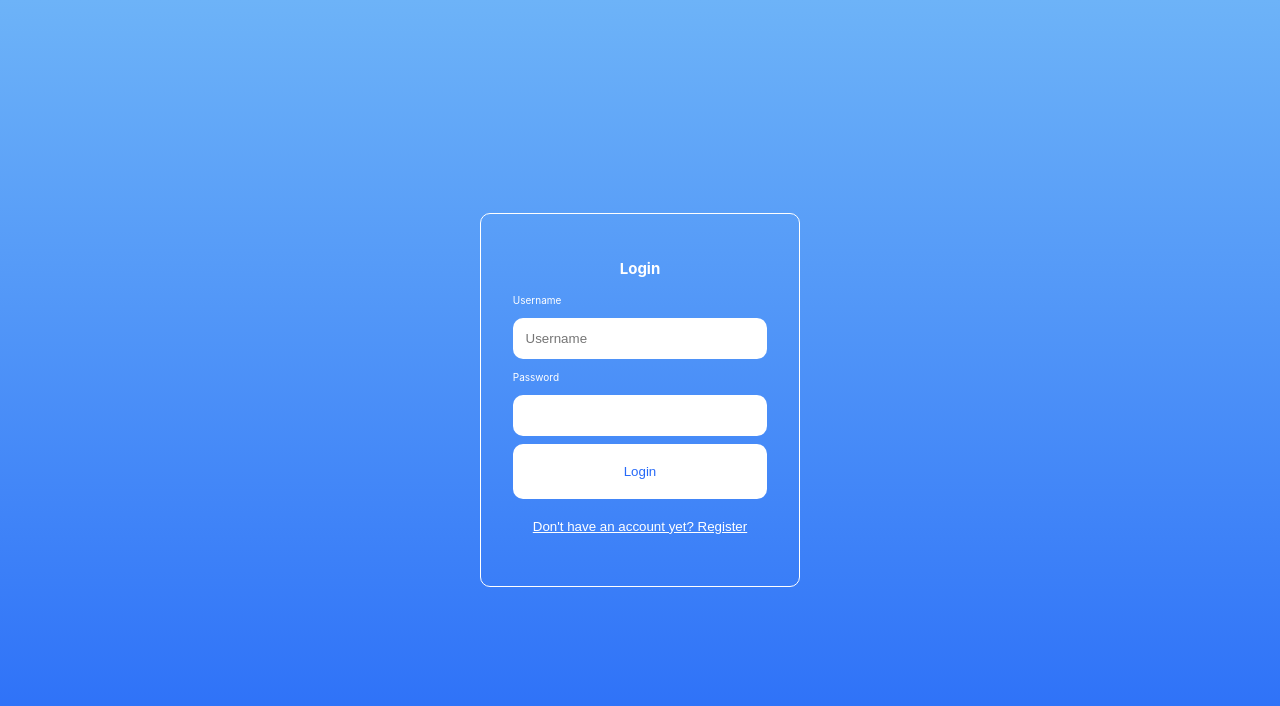
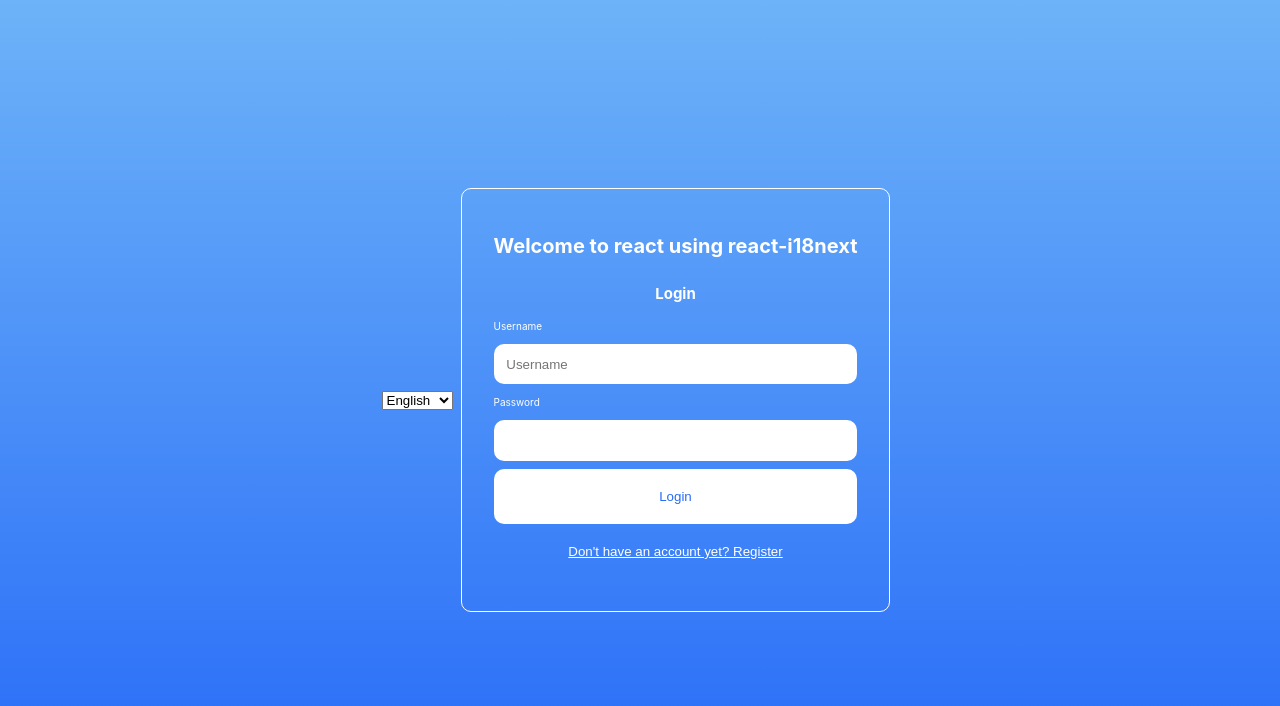
Before and after one commit to Dinka585/logmetrixfront, a React (Create React App) app: page / in a window 1280 px wide. Shown: the top 706 px of the page. Built offline with nearby package versions, Linux system fonts and the light colour scheme.

Commit message:
translation mechanism

```diff
--- a/package.json
+++ b/package.json
@@ -6,8 +6,10 @@
     "@testing-library/jest-dom": "^5.16.5",
     "@testing-library/react": "^13.4.0",
     "@testing-library/user-event": "^13.5.0",
+    "i18next": "^22.5.1",
     "react": "^18.2.0",
     "react-dom": "^18.2.0",
+    "react-i18next": "^12.3.1",
     "react-scripts": "5.0.1",
     "web-vitals": "^2.1.4"
   },
--- a/src/App.js
+++ b/src/App.js
@@ -1,8 +1,8 @@
 import React, {useState} from 'react';
-import logo from './logo.svg';
 import './App.css';
-import Login from './Login';
-import Register from "./Register";
+import Login from './components/Login';
+import Register from './components/Register';
+import Lang from './components/Lang';
 
 function App() {
   const [currentForm, setCurrentForm] = useState ('login');
@@ -12,6 +12,7 @@ function App() {
   }
   return (
     <div className="App">
+      <Lang/>
       {
         currentForm === "login" ? <Login onFormSwitch={toggleform}/> : <Register onFormSwitch={toggleform} />
       }
--- a/src/Login.jsx
+++ /dev/null
@@ -1,55 +0,0 @@
-import React, { useState } from 'react';
-
-const Login = (props) => {
-  const [username, setUsername] = useState('');
-  const [password, setPassword] = useState('');
-
-  const handleUsernameChange = (event) => {
-    setUsername(event.target.value);
-  };
-
-  const handlePasswordChange = (event) => {
-    setPassword(event.target.value);
-  };
-
-  const handleSubmit = (event) => {
-    event.preventDefault();
-    if (username === 'admin' && password === 'password') {
-      // Successful login
-      console.log('Login successful');
-    } else {
-      // Failed login
-      console.log('Invalid username or password');
-    }
-  };
-
-  return (
-    <div className='auth-form-container'>
-    <h2>Login</h2>
-    <form className="login-form" onSubmit={handleSubmit}>
-      <label htmlFor="username">Username</label>
-      <input
-        type="text"
-        id="username"
-        placeholder="Username"
-        value={username}
-        onChange={handleUsernameChange}
-      />
-
-      <label htmlFor="password">Password</label>
-      <input
-        type="password"
-        id="password"
-        value={password}
-        onChange={handlePasswordChange}
-      />
-
-      <button type="submit">Login</button>
-
-      <button className='link-btn' type="button" onClick={() => props.onFormSwitch('register')}>Don't have an account yet?  Register</button>
-    </form>
-    </div>
-  );
-};
-
-export default Login;
--- /dev/null
+++ b/src/components/Lang.jsx
@@ -0,0 +1,21 @@
+import React from 'react'
+import { useTranslation } from "react-i18next";
+
+
+const Lang = () => {
+    const { i18n } = useTranslation();
+
+    const changeLanguageHandler = (e) => {
+        const languageValue = e.target.value
+        i18n.changeLanguage(languageValue);
+    }
+
+    return (
+        <select onChange={changeLanguageHandler}>
+            <option value="en">English</option>
+            <option value="hr">Hrvatski</option>
+        </select>
+    )
+};
+
+export default Lang;
--- /dev/null
+++ b/src/components/Login.jsx
@@ -0,0 +1,59 @@
+import React, { useState } from 'react';
+import { useTranslation } from 'react-i18next';
+
+const Login = (props) => {
+  const { t } = useTranslation();
+
+  const [username, setUsername] = useState('');
+  const [password, setPassword] = useState('');
+
+  const handleUsernameChange = (event) => {
+    setUsername(event.target.value);
+  };
+
+  const handlePasswordChange = (event) => {
+    setPassword(event.target.value);
+  };
+
+  const handleSubmit = (event) => {
+    event.preventDefault();
+    if (username === 'admin' && password === 'password') {
+      // Successful login
+      console.log('Login successful');
+    } else {
+      // Failed login
+      console.log('Invalid username or password');
+    }
+  };
+
+  return (
+    <div className='auth-form-container'>
+      <h1>{t('Welcome to React')}</h1>
+      <h2>Login</h2>
+      <form className="login-form" onSubmit={handleSubmit}>
+        <label htmlFor="username">Username</label>
+        <input
+          type="text"
+          id="username"
+          placeholder="Username"
+          value={username}
+          onChange={handleUsernameChange}
+        />
+
+        <label htmlFor="password">Password</label>
+        <input
+          type="password"
+          id="password"
+          value={password}
+          onChange={handlePasswordChange}
+        />
+
+        <button type="submit">Login</button>
+
+        <button className='link-btn' type="button" onClick={() => props.onFormSwitch('register')}>Don't have an account yet?  Register</button>
+      </form>
+    </div>
+  );
+};
+
+export default Login;
--- /dev/null
+++ b/src/i18n.js
@@ -0,0 +1,22 @@
+import i18n from "i18next";
+import { initReactI18next } from "react-i18next";
+import translationEN from "./locales/en/translation.json";
+import translationHR from "./locales/hr/translation.json";
+
+
+const resources = {
+  en: { translation: translationEN },
+  hr: { translation: translationHR }
+};
+
+i18n
+  .use(initReactI18next)
+  .init({
+    resources,
+    lng: "en",
+    interpolation: {
+      escapeValue: false // react already safes from xss
+    }
+});
+
+export default i18n;
--- a/src/index.js
+++ b/src/index.js
@@ -1,6 +1,7 @@
 import React from 'react';
 import ReactDOM from 'react-dom/client';
 import './index.css';
+import './i18n';
 import App from './App';
 import reportWebVitals from './reportWebVitals';
 
--- /dev/null
+++ b/src/locales/en/translation.json
@@ -0,0 +1,3 @@
+{
+    "Welcome to React": "Welcome to react using react-i18next"
+}
--- /dev/null
+++ b/src/locales/hr/translation.json
@@ -0,0 +1,3 @@
+{
+    "Welcome to React": "Welcome to react using hrr"
+}
```
Also changed, not shown: src/components/Register.jsx (renamed from src/Register.jsx), 1 other file (tests, documents, lock files or other folders).
